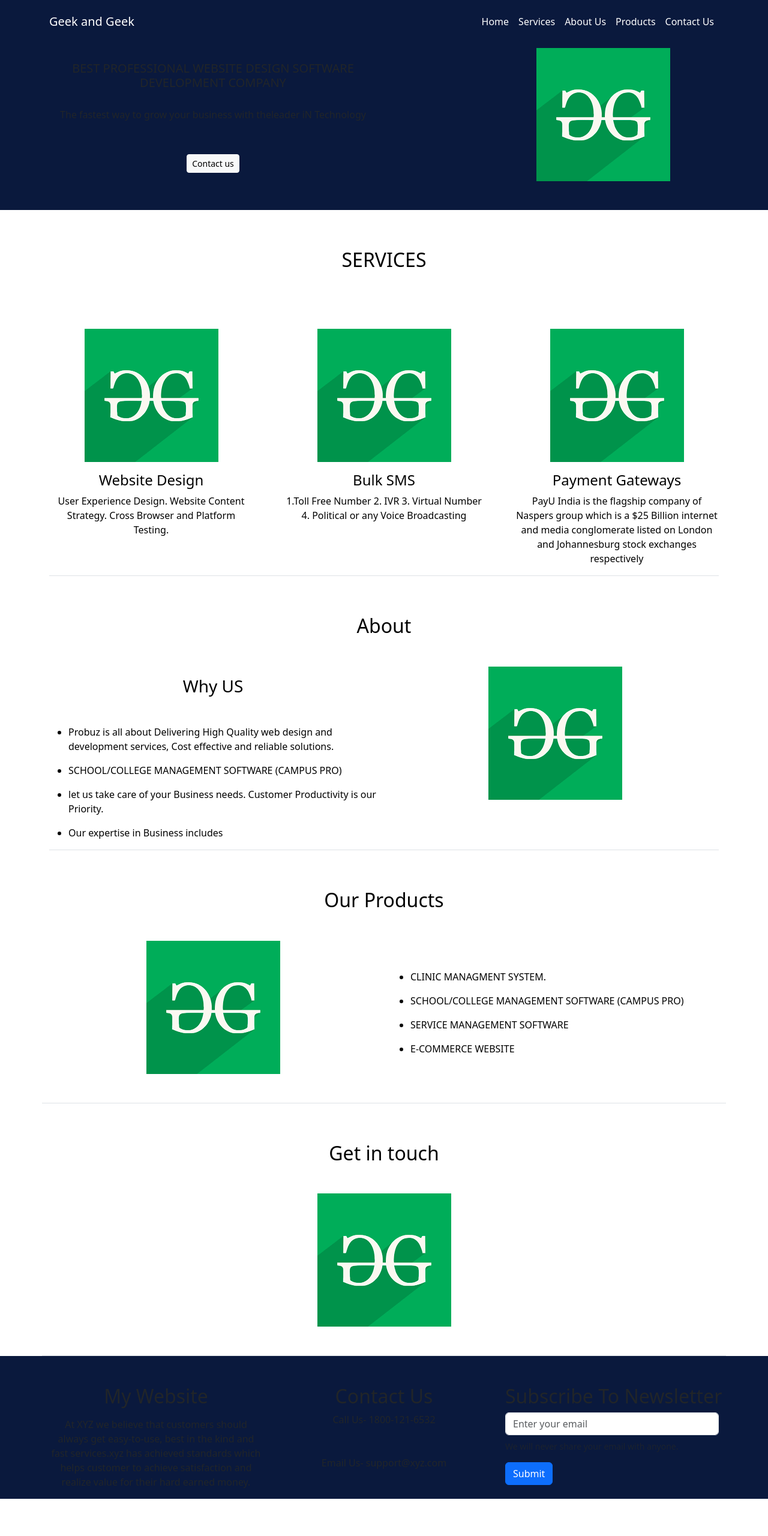
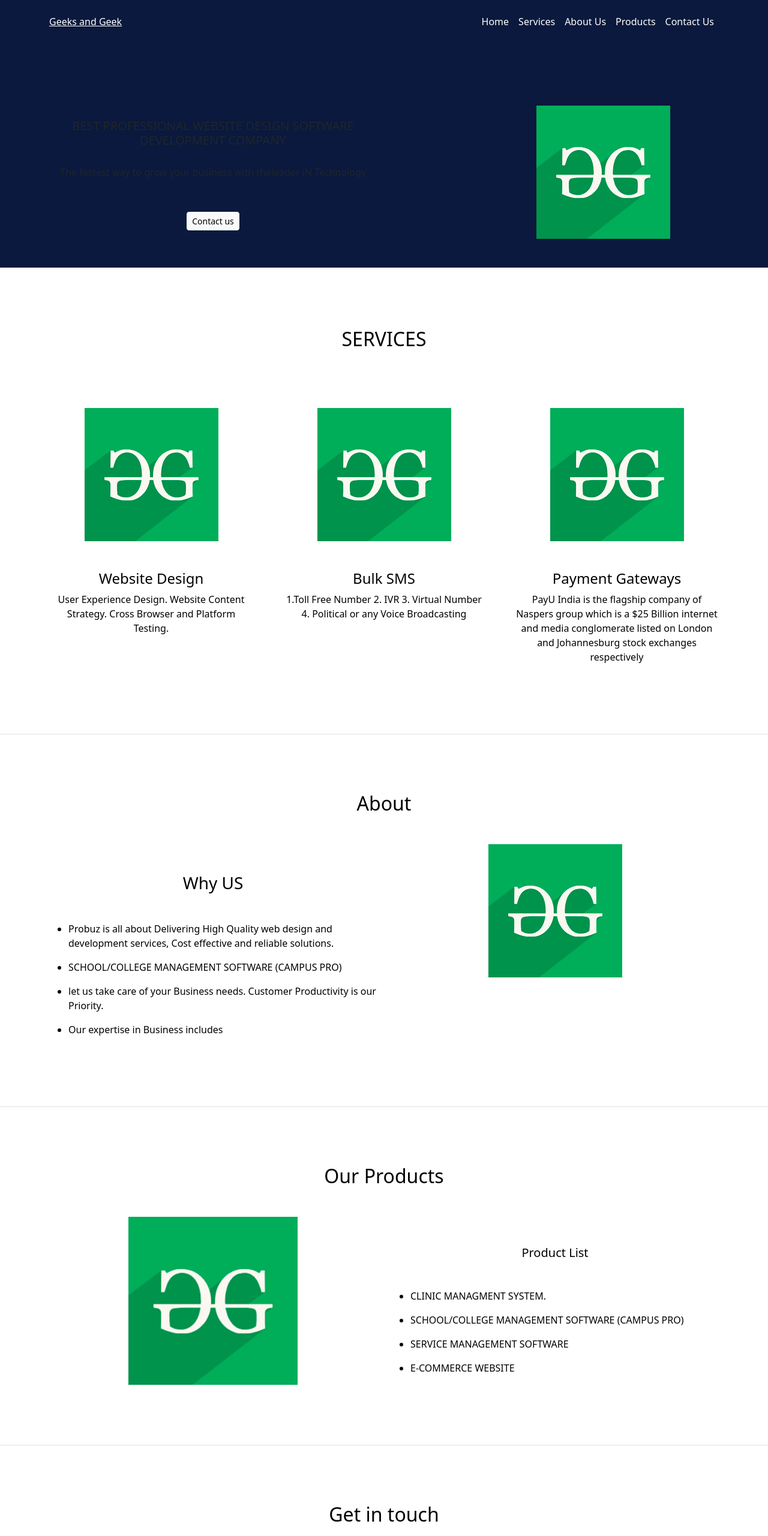
Before and after one commit to hamzakhan696/task1, a plain HTML site: page index.html in a window 1280 px wide. Shown: the top 2560 px of the page at 60% size. Before the commit the page ends 2498 px from the top, so only its background shows below. Drawn offline with nearby package versions, Linux system fonts and the light colour scheme.

Commit message:
completed

```diff
--- a/index.html
+++ b/index.html
@@ -16,27 +16,27 @@
     <header class="pt-2">
       <!-- navbar  -->
         <nav class="navbar navbar-expand-lg ">
-            <div class="container">
-              <a class="navbar-brand text-white" href="#">Geek and Geek</a>
+            <div class="container d-flex align-items-start ">
+              <a class="text-white mr-auto mt-2" href="#">Geeks and Geek</a>
               <button class="navbar-toggler" type="button" data-bs-toggle="collapse" data-bs-target="#navbarNav" aria-controls="navbarNav" aria-expanded="false" aria-label="Toggle navigation">
                 <span class="navbar-toggler-icon"></span>
               </button>
-              <div class="collapse navbar-collapse justify-content-end" id="navbarNav">
+              <div class="collapse navbar-collapse justify-content-end mb-5" id="navbarNav">
                 <ul class="navbar-nav ml-auto ">
                   <li class="nav-item active ">
-                    <a class="nav-link text-white" href="#">Home</a>
+                    <a class="nav-link text-white small" href="#">Home</a>
                   </li>
                   <li class="nav-item">
-                    <a class="nav-link text-white" href="#section-service">Services</a>
+                    <a class="nav-link text-white small" href="#section-service">Services</a>
                   </li>
                   <li class="nav-item">
-                    <a class="nav-link text-white" href="#section-about">About Us</a>
+                    <a class="nav-link text-white small" href="#section-about">About Us</a>
                   </li>
                   <li class="nav-item">
-                    <a class="nav-link text-white" href="#section-product">Products</a>
+                    <a class="nav-link text-white small" href="#section-product">Products</a>
                   </li>
                   <li class="nav-item">
-                    <a class="nav-link text-white" href="#section-contact">Contact Us</a>
+                    <a class="nav-link text-white small" href="#section-contact">Contact Us</a>
                   </li>
                 </ul>
               </div>
@@ -46,7 +46,7 @@
             <!-- navbar content -->
 
         <div class="container">
-            <section class="navbar-content ">
+            <section class="navbar-content mb mt-5">
                 <div class="row align-items-center">
                     <div class=" col-12 col-md-6 mb-4 mb-mb-0">
                     <div class="nav-content d-flex flex-column align-items-center text-center ">
@@ -67,41 +67,42 @@
         </div>
     </header>
     <!-- services -->
-        <div  id="section-service" class="container ">
-            <h2 class="heading-service">SERVICES</h2>
-            <section class="section-service mb-2 border-bottom">
+    <div class="border-bottom">
+        <div  id="section-service " class="container">
+            <h2 class="heading-service ">SERVICES</h2>
+            <section class="section-service mb ">
             <div class="row service-boxes text-center mt-5 g-sm-5">
                     <div class="col-12 col-md-4 "><img src="./images/gfg.png" alt="gfg">
-                        <h4 class="text-color mt-3">Website Design</h2>
+                        <h4 class="text-color mt-5">Website Design</h2>
                         <p class="text-color">User Experience Design. Website Content Strategy. Cross Browser and Platform Testing.</p>
                     </div>
                     <div class="col-12 col-md-4"><img src="./images/gfg.png" alt="gfg">
-                        <h4 class="text-color mt-3">Bulk SMS</h2>
+                        <h4 class="text-color mt-5">Bulk SMS</h2>
                         <p class="text-color">1.Toll Free Number 2. IVR 3. Virtual Number 4. Political or any Voice Broadcasting</p>
                     </div>
                     <div class="col-12 col-md-4"><img src="./images/gfg.png" alt="gfg">
-                    <h4 class="text-color mt-3">Payment Gateways</h2>
+                    <h4 class="text-color mt-5">Payment Gateways</h2>
                     <p class="text-color">PayU India is the flagship company of Naspers group which is a $25 Billion internet and media conglomerate listed on London and Johannesburg stock exchanges respectively</p>
                 </div>
             </div>
         </section>
     </div>
+</div>
 
     <!-- about -->
-
+    <div class="border-bottom">
     <div class="container " id="section-about">
         <h2 class="heading-about"> About</h2>
-        <section  class=" about mb-3 border-bottom">
+        <section  class=" about mb">
         <div class="row mt-5">
-            <div class="col-12 col-md-6 text-center text-sm-start">
-                <h3 class="text-color text-center  mt-3" >Why US</h3>
+            <div class="col-12 col-md-6 text-sm-start">
+                <h3 class="text-color text-center  mt-5" >Why US</h3>
                 <ul class="mt-5">
                     <li class="text-color mb-3">Probuz is all about Delivering High Quality web design and development services, Cost effective and reliable solutions.</li>
                     <li class="text-color mb-3">SCHOOL/COLLEGE MANAGEMENT SOFTWARE (CAMPUS PRO)</li>
                     <li class="text-color mb-3">let us take care of your Business needs. Customer Productivity is our Priority.</li>
                     <li class="text-color mb-3">Our expertise in Business includes</li>
                 </ul>
-
             </div>
             <div class="col-12 col-md-6 text-center">
                 <img src="./images/gfg.png" alt="gfg">
@@ -109,15 +110,18 @@
         </div>
     </section>
     </div>
+    </div>
     <!-- Products section -->
-    <div class="container border-bottom"  id="section-product">
+    <div class="border-bottom "  id="section-product">
+    <div class="container">
         <h2 class="heading-products">Our Products</h2>
-        <section class="products mb-5">
+        <section class="products mb">
         <div class="row mt-5">
             <div class="col-12 col-md-6 d-flex justify-content-center">
                 <img src="./images/gfg.png" alt="gfg">
             </div>
-            <div class=" col-12 col-md-6 text-center text-sm-start">
+            <div class=" col-12 col-md-6 text-sm-start">
+                <h5 class="text-color text-center mt-5 ">Product List</h5>
                 <ul class="mt-5">
                     <li class="text-color mb-3">CLINIC MANAGMENT SYSTEM.</li>
                     <li class="text-color mb-3">SCHOOL/COLLEGE MANAGEMENT SOFTWARE (CAMPUS PRO)</li>
@@ -128,14 +132,17 @@
         </div>
     </section>
     </div>
+</div>
 <!-- get in touch section -->
-    <div class="container border-bottom text-center">
+<div class="mb">
+    <div class="container text-center">
 
         <h2 class="heading-get-in-touch">Get in touch</h2>
-        <section  class="get-in-touch mt-5 mb-5">
+        <section  class="get-in-touch mt-5 ">
         <img src="./images/gfg.png" alt="gfg">
     </section>
     </div>
+</div>
 <!-- footer -->
     <footer>
         <div class="container">
--- a/style.css
+++ b/style.css
@@ -37,11 +37,11 @@ a{
     text-decoration: none;
     color: white;
 }
-.navbar-brand h1{
+.navbar-brand a{
 font-size: 1.25rem;
 }
 .heading-service, .heading-about, .heading-products, .heading-get-in-touch{
-    margin-top: 2em;
+    margin-top: 3em;
     text-align: center;
     color: black;
 }
@@ -51,6 +51,10 @@ font-size: 1.25rem;
 .text-white{
     color: white;
 }
+.mb{
+    margin-bottom: 100px;
+}
+
 
 @media (max-width: 992px) { /* For medium and smaller devices */
     .nav-img {
```
